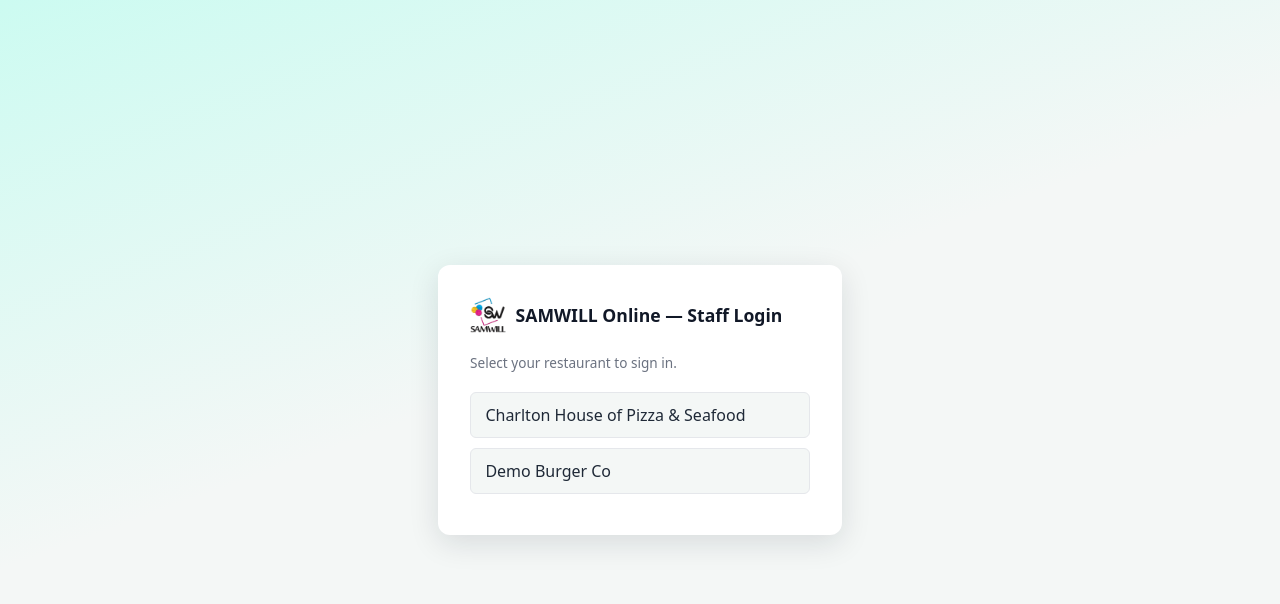
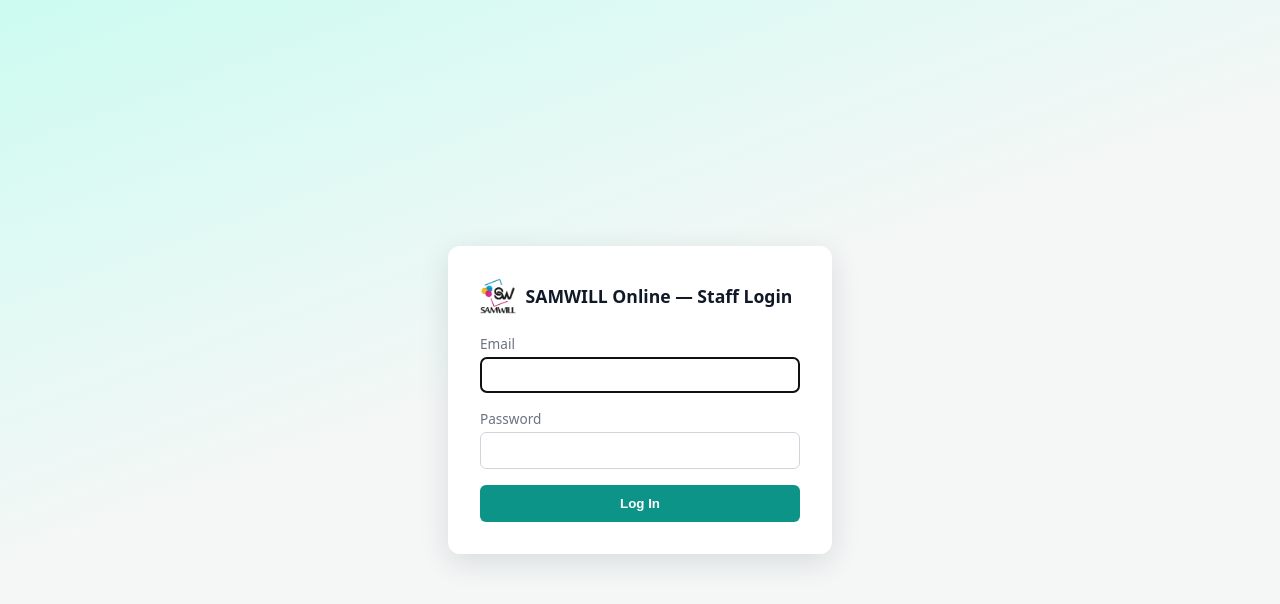
Before and after one commit to SAMWILL24/samwill-online-order, a Node server app: page /admin in a window 1280 px wide. Shown: the top 604 px of the page. Run offline with Node 20, Linux system fonts and the light colour scheme; data comes from the database, SQL or seed files in the repository; some libraries are stand-ins or nearby versions.

Commit message:
Gate the generic /admin entry behind a login form
Bare /admin (the samwillmedia.com "/online" destination) was showing the
store list before any authentication. Now it shows a login form first;
only after signing in as the platform admin does the store list appear,
and each store link goes straight into that store's dashboard since the
session is already authenticated.

```diff
--- a/server/server.js
+++ b/server/server.js
@@ -10,6 +10,7 @@
 const { Server } = require('socket.io');
 
 const db = require('./db'); // ensure schema is applied before routes touch it
+const bcrypt = require('bcryptjs');
 const { dataDir } = require('./lib/paths');
 const { resolveStore } = require('./middleware/resolveStore');
 
@@ -59,12 +60,29 @@
 app.use('/api/:storeSlug/orders', resolveStore, require('./routes/orders').router);
 app.use('/api/:storeSlug/promotions', resolveStore, require('./routes/promotions'));
 
-// Bare /admin (no store slug) is what old links/bookmarks and the samwillmedia.com
-// chooser's "/online" redirect point at. There's no single store anymore, so this
-// just lists active stores and links to each one's real admin login.
+// Bare /admin (no store slug) is what the samwillmedia.com chooser's "/online" link
+// points at. There's no single store anymore, so this is a generic gate: log in with
+// the platform-admin login first, then pick which store to manage. Only platform
+// admins can use this gate (it has no store context to check a per-store admin
+// against) - a per-store admin still signs in at their own /<slug>/admin/login.
 app.get('/admin', (req, res) => {
+  if (!req.session.isPlatformAdmin) {
+    return res.render('admin-gate-login', { error: null });
+  }
   const stores = db.prepare('SELECT slug, name FROM stores WHERE is_active = 1 ORDER BY name').all();
   res.render('store-picker', { stores });
+});
+
+app.post('/admin/login', (req, res) => {
+  const { email, password } = req.body || {};
+  const platformAdmin = db.prepare('SELECT * FROM platform_admins WHERE email = ?').get((email || '').toLowerCase());
+  if (!platformAdmin || !bcrypt.compareSync(password || '', platformAdmin.password_hash)) {
+    return res.render('admin-gate-login', { error: 'Invalid email or password' });
+  }
+  req.session.adminId = platformAdmin.id;
+  req.session.isPlatformAdmin = true;
+  req.session.adminEmail = platformAdmin.email;
+  res.redirect('/admin');
 });
 
 app.use('/:storeSlug/admin', resolveStore, require('./routes/admin'));
--- /dev/null
+++ b/server/views/admin-gate-login.ejs
@@ -0,0 +1,34 @@
+<!doctype html>
+<html lang="en">
+<head>
+  <meta charset="utf-8" />
+  <title>Staff Login - SAMWILL Online Order</title>
+  <style>
+    body { font-family: system-ui, sans-serif; background: linear-gradient(160deg, #ccfbf1 0%, #f4f7f6 45%); color: #1f2937; display: flex; align-items: center; justify-content: center; min-height: 100vh; margin: 0; }
+    form { background: #ffffff; padding: 2rem; border-radius: 12px; width: 320px; box-shadow: 0 8px 30px rgba(16,24,40,0.12); }
+    h1 { font-size: 1.25rem; margin: 0 0 1.25rem; color: #111827; }
+    label { display: block; font-size: 0.85rem; margin-bottom: 0.25rem; color: #6b7280; }
+    input { width: 100%; padding: 0.6rem; margin-bottom: 1rem; border-radius: 6px; border: 1px solid #d1d5db; background: #ffffff; color: #1f2937; box-sizing: border-box; }
+    button { width: 100%; padding: 0.7rem; border: none; border-radius: 6px; background: #0d9488; color: #fff; font-weight: 600; cursor: pointer; }
+    button:hover { background: #0f766e; }
+    .error { color: #dc2626; font-size: 0.85rem; margin-bottom: 1rem; }
+    .logo-row { display: flex; align-items: center; gap: 0.6rem; margin-bottom: 1.25rem; }
+    .logo-row img { height: 36px; width: auto; }
+    .logo-row h1 { font-size: 1.1rem; margin: 0; }
+  </style>
+</head>
+<body>
+  <form method="post" action="/admin/login">
+    <div class="logo-row">
+      <img src="/logo.png" alt="SAMWILL" />
+      <h1>SAMWILL Online &mdash; Staff Login</h1>
+    </div>
+    <% if (error) { %><div class="error"><%= error %></div><% } %>
+    <label for="email">Email</label>
+    <input type="email" id="email" name="email" required autofocus />
+    <label for="password">Password</label>
+    <input type="password" id="password" name="password" required />
+    <button type="submit">Log In</button>
+  </form>
+</body>
+</html>
--- a/server/views/store-picker.ejs
+++ b/server/views/store-picker.ejs
@@ -2,7 +2,7 @@
 <html lang="en">
 <head>
   <meta charset="utf-8" />
-  <title>Staff Login - SAMWILL Online Order</title>
+  <title>Select a Store - SAMWILL Online Order</title>
   <style>
     body { font-family: system-ui, sans-serif; background: linear-gradient(160deg, #ccfbf1 0%, #f4f7f6 45%); color: #1f2937; display: flex; align-items: center; justify-content: center; min-height: 100vh; margin: 0; }
     .card { background: #ffffff; padding: 2rem; border-radius: 12px; width: 340px; box-shadow: 0 8px 30px rgba(16,24,40,0.12); }
@@ -19,14 +19,14 @@
   <div class="card">
     <div class="logo-row">
       <img src="/logo.png" alt="SAMWILL" />
-      <h1>SAMWILL Online &mdash; Staff Login</h1>
+      <h1>SAMWILL Online</h1>
     </div>
-    <p class="muted">Select your restaurant to sign in.</p>
+    <p class="muted">Select a restaurant to manage.</p>
     <% if (stores.length === 0) { %>
       <p class="empty">No stores yet.</p>
     <% } else { %>
       <% stores.forEach((s) => { %>
-        <a class="store-link" href="<%= `/${s.slug}/admin/login` %>"><%= s.name %></a>
+        <a class="store-link" href="<%= `/${s.slug}/admin` %>"><%= s.name %></a>
       <% }) %>
     <% } %>
   </div>
```
